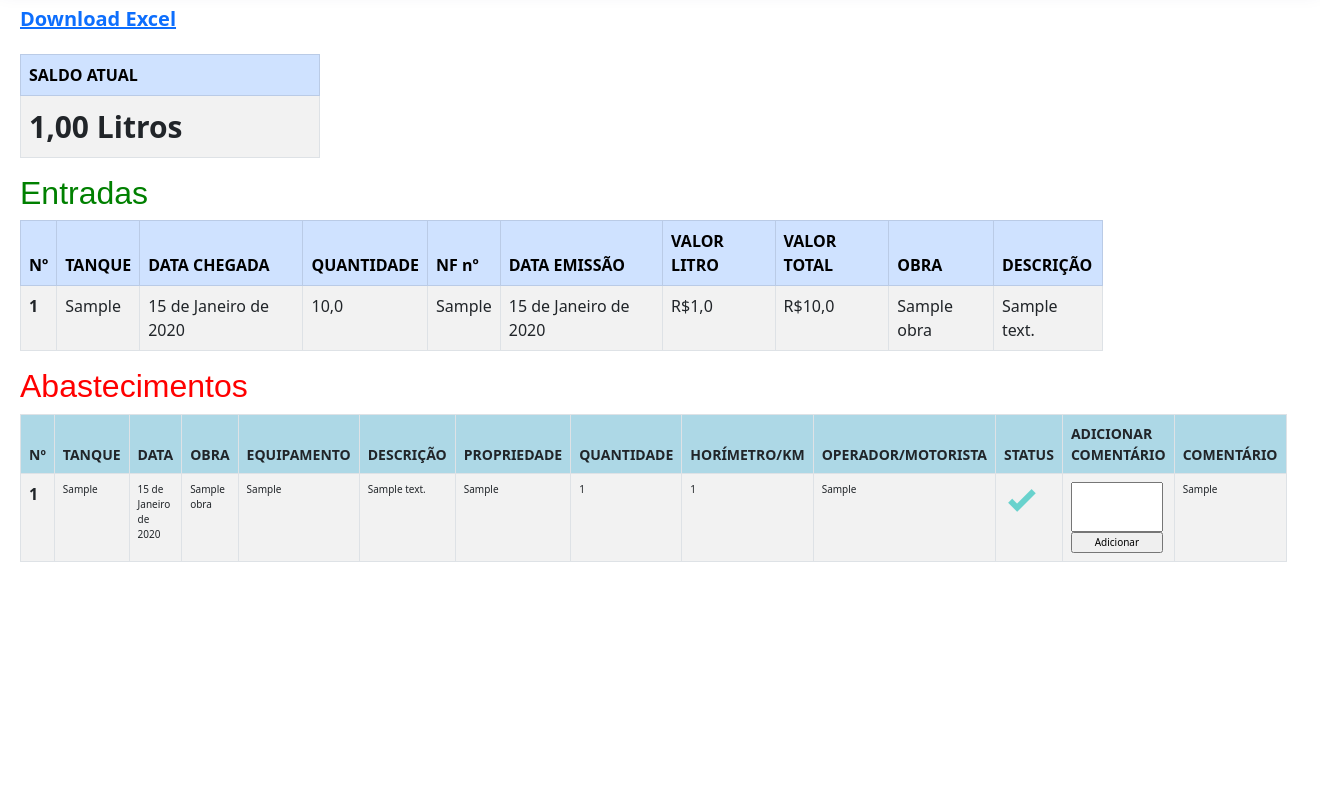
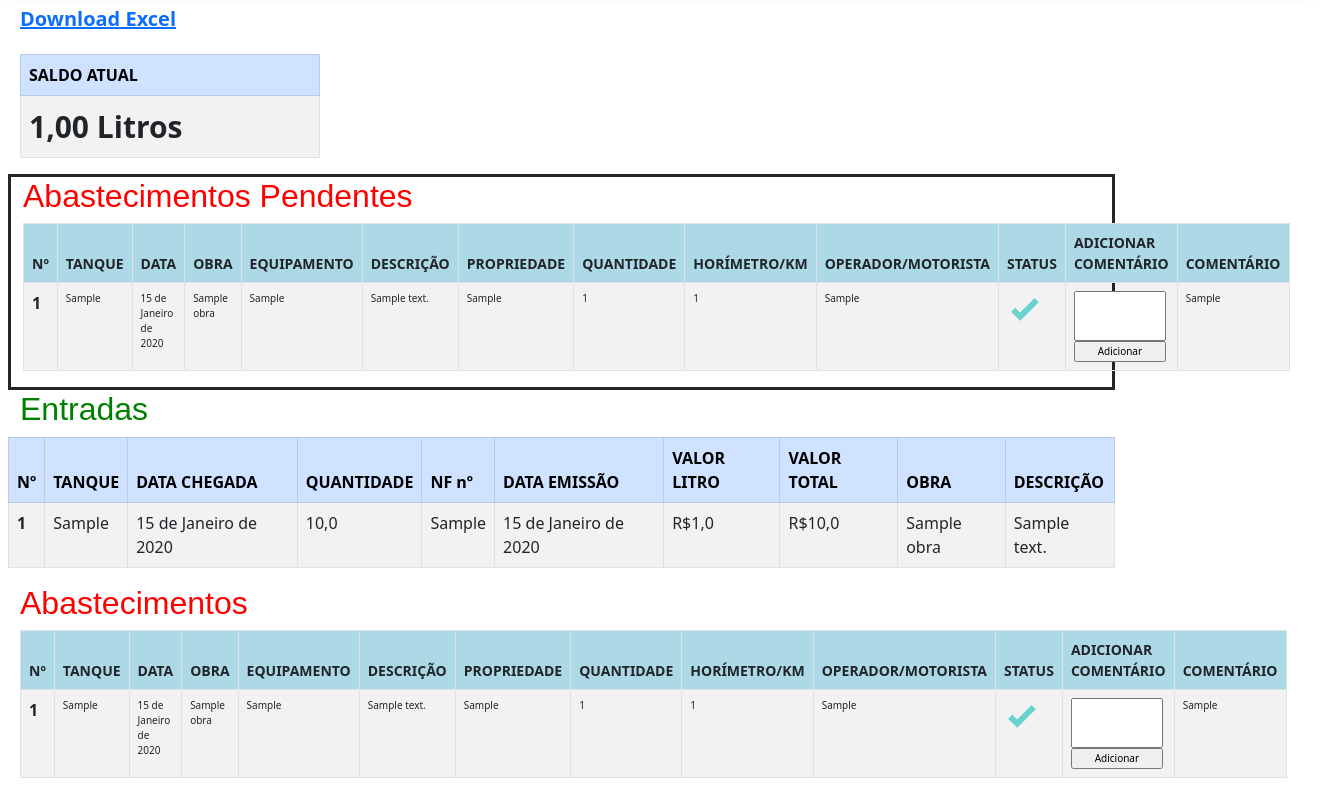
Before and after one commit to otaciliopires/KAITO_CONTROL, a Django app: template obras/templates/obra.html in a window 1320 px wide. Shown: the part 71-865 px from the top of the page. Before the commit the page ends 633 px from the top, so only its background shows below. Run offline with Django 4.2, Linux system fonts and the light colour scheme; the template is opened without the code that fills it: values that come from a table or form of the project are taken from there, others are empty; a user stored in the database is signed in; tables that the repository leaves empty hold one stand-in row (values such as "Sample post"); grey boxes marked "Sample" are stand-in pictures; a map, chart or similar area stays blank.

Commit message:
tabela extra de abastecimentos pendentes para obras

```diff
--- a/obras/templates/obra.html
+++ b/obras/templates/obra.html
@@ -24,7 +24,8 @@
 
 
 
-
+<div class='row'>
+  <div class='col-4'>
     <table style="width:20%; margin-top:20px; width:300px" class="table table-striped table-bordered">
         <thead class='table-primary'>
           <tr>
@@ -40,6 +41,114 @@
           {%endfor%}
           </tbody>
       </table>
+  </div>
+
+  {% comment %} <div class="col-xxl-4 col-md-6">
+    <div class="card info-card sales-card">
+       <div class="card-body">
+          <h5 class="card-title">FILTRO</h5>
+          <div class="d-flex align-items-c enter">
+             <div class="ps-3">
+              <form method='POST' action="{%url 'obra' id=obra.id%}">{% csrf_token %}
+                <input type='hidden' name='form_entradas' value='form_entradas'>
+                <div class="container text-left">
+                    <div class="row">
+                        <div class='col-md-6'>
+
+                        <div class='col' >
+                            <label style='width:100px' for='data_entrega'>Data início:</label>
+                            <input type='date' name='data_inicio'>
+                        </div>
+                        <div class='col' >
+                          <label style='width:100px' for='data_entrega'>Data fim:</label>
+                          <input type='date' name='data_fim'>
+                      </div>
+
+
+                      </div>
+                    </div>
+
+
+                  </div>
+                </div>
+
+            <div class="modal-footer">
+              <input type="submit" class="btn btn-primary" value='Ir'>
+            </div>
+          </form>
+             </div>
+          </div>
+       </div>
+    </div>
+ </div>
+
+</div> {% endcomment %}
+
+{%if saidasx%}
+<section style=' border-style:solid; boder-color:black' class="section dashboard">
+  <div class="row">
+     <div class="col-lg-12">
+        <div class="row">
+
+           <div class="col-xxl-10 col-xl-10">
+             <h2 style='color:red;'> Abastecimentos Pendentes </h2>
+              <table class="table table-striped table-bordered">
+                 <thead style="font-size:10px" >
+                   <tr style='background-color: lightblue'>
+                     <th style='font-size:14px'scope='col'>Nº</th>
+                     <th style='font-size:14px' scope="col">TANQUE</th>
+                     <th style='font-size:14px' scope="col">DATA</th>
+                     <th style='font-size:14px' scope="col">OBRA</th>
+                     <th style='font-size:14px' scope="col">EQUIPAMENTO</th>
+                     <th style='font-size:14px' scope="col">DESCRIÇÃO</th>
+                     <th style='font-size:14px' scope="col">PROPRIEDADE</th>
+                     <th style='font-size:14px' scope="col">QUANTIDADE</th>
+                     <th style='font-size:14px' scope="col">HORÍMETRO/KM</th>
+                     <th style='font-size:14px' scope="col">OPERADOR/MOTORISTA</th>
+                     <th style='font-size:14px' scope="col">STATUS</th>
+                     <th style='font-size:14px' scope='col'>ADICIONAR COMENTÁRIO</th>
+                     <th style='font-size:14px' scope='col'>COMENTÁRIO
+
+                   </tr>
+                 </thead>
+                 <tbody>
+                   {%for saida in saidasx%}
+                     <tr>
+                       <th scope="row">{{saida.id}}</th>
+                       <td class='okok'>{{saida.tanque}}</td>
+                       <td class='okok'>{{saida.data}}</td>
+                       <td class='okok'>{{saida.obra}}</td>
+                       <td class='okok'>{{saida.equipamento}}</td>
+                       <td class='okok'>{{saida.equipamento.descricao}}</td>
+                       <td class='okok'>{{saida.equipamento.proprietario}}</td>
+                       <td class='okok'>{{saida.litros|floatformat:"g"}}</td>
+                       <td class='okok'>{{saida.horimetro|floatformat:"g"}}</td>
+                       <td class='okok'>{{saida.operador}}</td>
+                       <td class='okok'><span><a href="{% url 'status' saida.id %}"><img src="{% if saida.status %} {%static '/ceq/img/check.png'%}
+                                                                                         {%else%} {%static '/ceq/img/exit.png'%}
+                                                                                         {%endif%}"></a></span></td>
+
+                       <td class='okok'><form action="{% url 'comentario' saida.id%}" method="POST"> {% csrf_token %}
+                             <input style='width:92px; height:50px' type='text' name='comentario'>
+                             <br>
+                             <input style="width: 92px; " type="submit" class="botao-principal" value="Adicionar">
+                       </form>
+                       </td>
+                       <td class='okok'>{{saida.observacao}}</td>
+
+
+                     {%endfor%}
+                      </tbody>
+               </table>
+           </div>
+         </div>
+       </div>
+     </div>
+   </section>
+   {%else%}
+
+  {%endif%}
+
   <h2 style='color: green'> Entradas</h2>
   <table style="width:100%" class="table table-striped table-bordered">
     <thead class='table-primary'>
@@ -82,7 +191,7 @@
        <div class="col-lg-12">
           <div class="row">
 
-             <div class="col-xxl-4 col-xl-12">
+             <div class="col-xxl-10 col-xl-10">
                <h2 style='color: red'> Abastecimentos</h2>
                 <table class="table table-striped table-bordered">
                    <thead style="font-size:10px" >
```
Also changed, not shown: obras/views.py (+6 -2 lines). Lines whose indentation alone changed are shown as unchanged.
